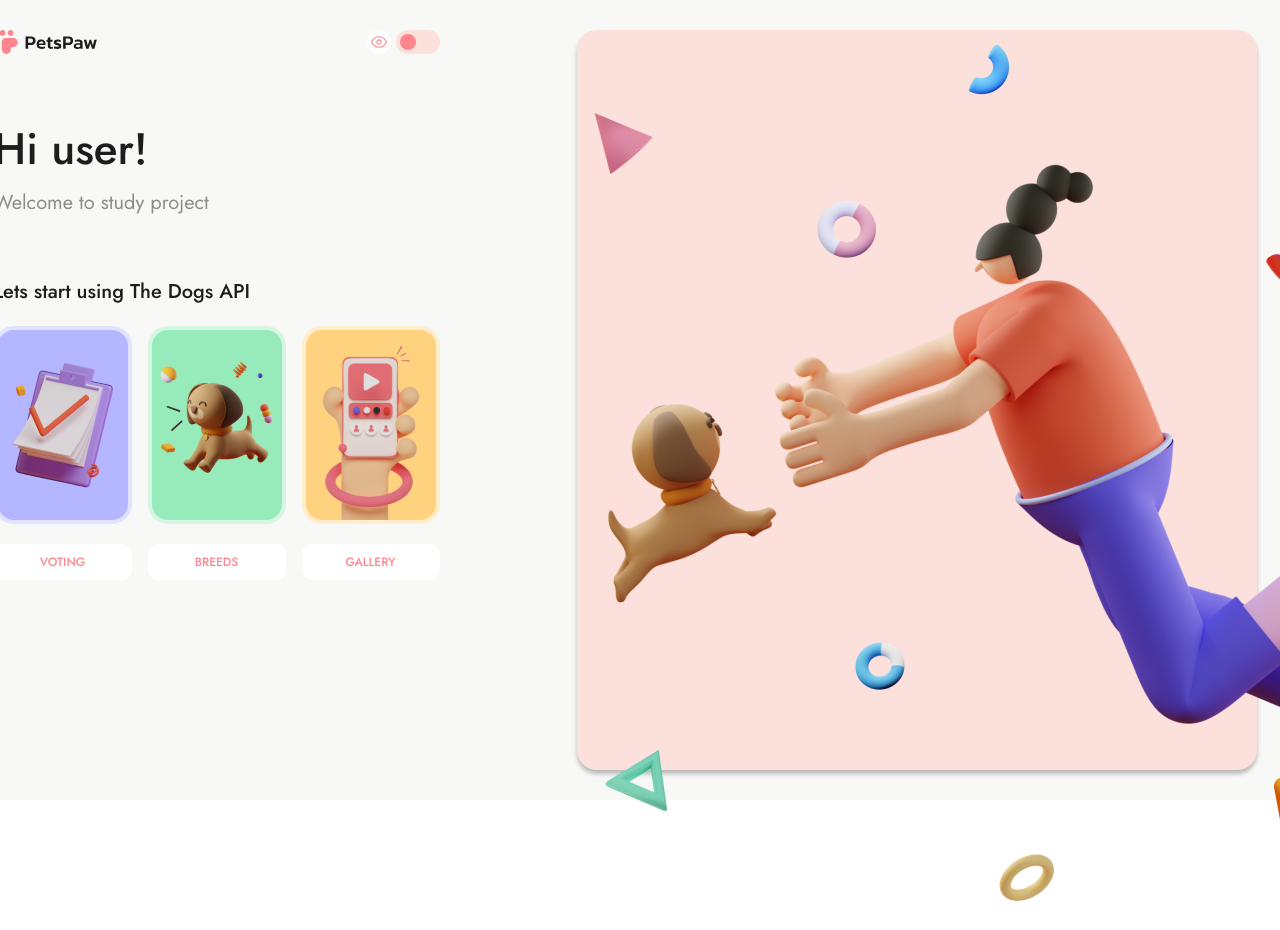
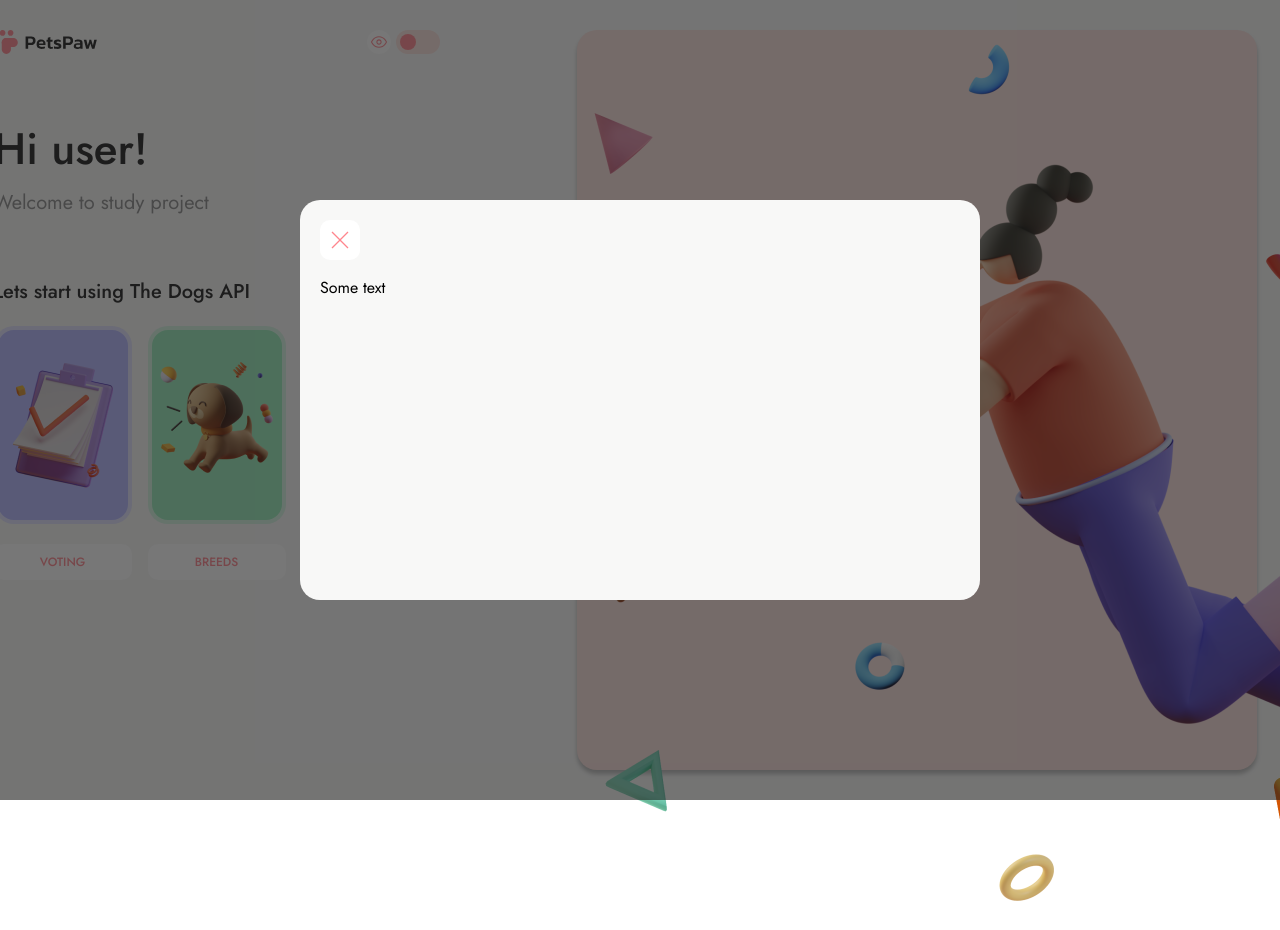
Before and after one commit to nikbritoff/pets-paw, a React (Create React App) app: page / in a window 1280 px wide. Shown: the top 930 px of the page. Built offline with nearby package versions, Linux system fonts and the light colour scheme.

Commit message:
Доабвляет модалку

```diff
--- /dev/null
+++ b/src/components/Portal/Portal.tsx
@@ -0,0 +1,27 @@
+import { ReactNode, useEffect } from 'react';
+import ReactDOM from 'react-dom';
+
+type PortalProps = {
+  children: ReactNode;
+};
+
+const Portal = ({ children }: PortalProps): JSX.Element => {
+  const element = document.createElement('div');
+  useEffect(() => {
+    document.body.appendChild(element);
+
+    return () => {
+      document.body.removeChild(element);
+    };
+  });
+
+  // return (
+  //   <div>
+  //     {children}
+  //   </div>
+  // );
+
+  return ReactDOM.createPortal(children, element);
+};
+
+export default Portal;
--- a/src/pages/main/main.tsx
+++ b/src/pages/main/main.tsx
@@ -1,9 +1,15 @@
+import { useState } from 'react';
+
 import contentBg from '../../assets/main-content-bg.png';
 import contentBg2x from '../../assets/main-content-bg@2x.png';
 import MainLayout from '../../layouts/MainLayout/MainLayout';
+import Modal from '../../shared/Modal/Modal';
 import styles from './Main.module.scss';
 
 const Main = (): JSX.Element => {
+  const [isModalOpen, setIsModalOpen] = useState(true);
+  const toggleModal = () => setIsModalOpen(!isModalOpen);
+
   return (
     <MainLayout>
       <img
@@ -14,6 +20,11 @@ const Main = (): JSX.Element => {
         width="100"
       />
       <div className={styles['content-wrapper']}></div>
+      {isModalOpen && (
+        <Modal closeAction={toggleModal}>
+          <p>Some text</p>
+        </Modal>
+      )}
     </MainLayout>
   );
 };
--- a/src/shared/Button/Button.module.scss
+++ b/src/shared/Button/Button.module.scss
@@ -52,7 +52,7 @@
 }
 
 .icon {
-  padding: width / 4;
+  background-color: var(--colors-white);
   &.small {
     width: 40px;
     height: 40px;
@@ -67,4 +67,13 @@
     width: 50%;
     height: auto;
   }
+
+  &:hover {
+    background-color: var(--colors-ui-secondary);
+  }
+
+  &:active {
+    color: var(--colors-white);
+    background-color: var(--colors-ui-primary);
+  }
 }
--- /dev/null
+++ b/src/shared/Modal/Modal.module.scss
@@ -0,0 +1,41 @@
+.modal {
+  top: 0;
+  right: 0;
+  bottom: 0;
+  left: 0;
+  z-index: 1000;
+  width: 100%;
+  min-height: 100%;
+  position: fixed;
+  grid-column: 1 / 2;
+}
+
+.wrapper {
+  display: flex;
+  align-items: center;
+  justify-content: center;
+  flex-shrink: 0;
+  width: 100%;
+  min-height: 100%;
+}
+
+.content {
+  background: #f8f8f7;
+  border-radius: 20px;
+  width: 680px;
+  min-height: 400px;
+  position: relative;
+  padding: 20px;
+
+  background-color: #f8f8f7;
+}
+
+.overlay {
+  background-color: rgba(29, 29, 29, 0.6);
+  top: 0;
+  left: 0;
+  position: absolute;
+  width: 100%;
+  height: 100%;
+  cursor: pointer;
+}
--- /dev/null
+++ b/src/shared/Modal/Modal.tsx
@@ -0,0 +1,49 @@
+import { ReactNode, useEffect } from 'react';
+
+import { ReactComponent as CloseIcon } from '../../assets/icons/close.svg';
+import Portal from '../../components/Portal/Portal';
+import { useThemeContext } from '../../contexts/ThemeContext';
+import Button, { ButtonVariant } from '../Button/Button';
+import styles from './Modal.module.scss';
+
+type ModalProps = {
+  closeAction: () => void;
+  children?: ReactNode;
+};
+
+const Modal = ({ closeAction, children }: ModalProps) => {
+  const { currentTheme } = useThemeContext();
+
+  useEffect(() => {
+    const handleEscPress = (evt: { key: string }) => {
+      if (evt.key === 'Escape') {
+        closeAction();
+        console.log('pressed');
+      }
+    };
+
+    document.addEventListener('keydown', handleEscPress);
+
+    return () => {
+      document.removeEventListener('keydown', handleEscPress);
+    };
+  });
+
+  return (
+    <Portal>
+      <div className={styles.modal} data-theme={currentTheme}>
+        <div className={styles.wrapper}>
+          <div className={styles.overlay} onClick={closeAction}></div>
+          <div className={styles.content}>
+            <Button variant={[ButtonVariant.Icon]} onClick={closeAction}>
+              <CloseIcon />
+            </Button>
+            {children}
+          </div>
+        </div>
+      </div>
+    </Portal>
+  );
+};
+
+export default Modal;
```
Also changed, not shown: src/assets/icons/close.svg (added).
